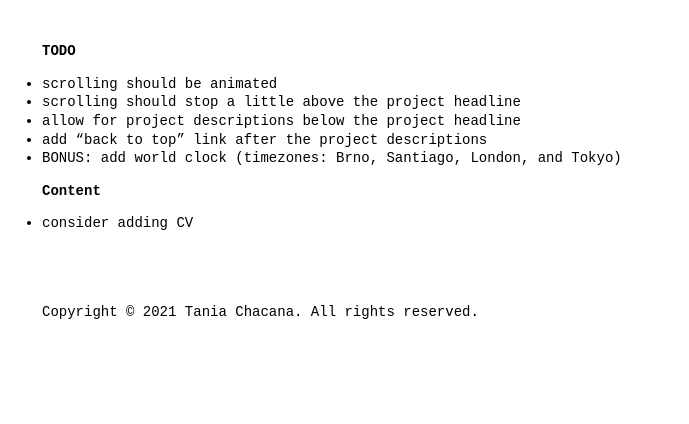
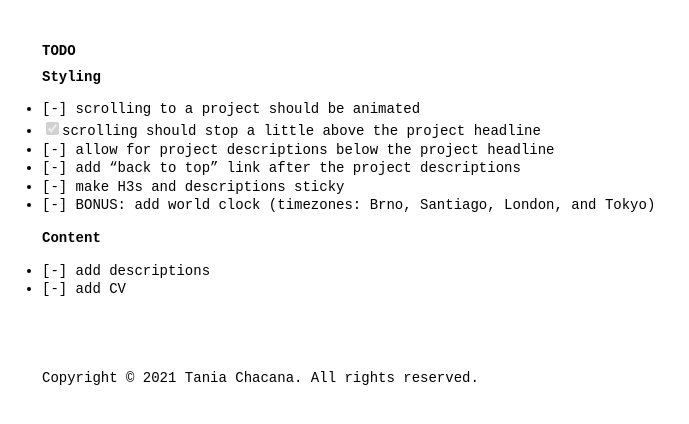
Before and after one commit to TaniaChacana/website, a Jekyll site: the page built from TODO.md, in a window 1280 px wide. Shown: the top 424 px of the page, without its empty margins (0-689 px from the left). Built offline with Jekyll 4.4.1, drawn with Linux system fonts in a browser that asks for light colours; some web fonts are replaced; our own code applies the rules of GitHub Pages for plain Markdown files.

Commit message:
Updated todo, minor update in CSS

```diff
--- a/TODO.md
+++ b/TODO.md
@@ -1,11 +1,15 @@
 # TODO
 
-- scrolling should be animated
-- scrolling should stop a little above the project headline
-- allow for project descriptions below the project headline
-- add “back to top” link after the project descriptions
-- BONUS: add world clock (timezones: Brno, Santiago, London, and Tokyo)
+## Styling
+
+- [-] scrolling to a project should be animated
+- [x] scrolling should stop a little above the project headline
+- [-] allow for project descriptions below the project headline
+- [-] add “back to top” link after the project descriptions
+- [-] make H3s and descriptions sticky
+- [-] BONUS: add world clock (timezones: Brno, Santiago, London, and Tokyo)
 
 ## Content
 
-- consider adding CV
+- [-] add descriptions
+- [-] add CV
--- a/assets/styles.css
+++ b/assets/styles.css
@@ -50,10 +50,10 @@ h3 {
   clear: both;
   float: left;
   width: 15%;
-  margin: 0;
-  margin-top: 10em;
+  margin: 8em 0 0 0;
+  padding: 2em 0 1em 0;
   scroll-behavior: smooth;
-  scroll-margin-block-start: 5em;
+  scroll-margin-block-start: 2em;
 }
 
 p {
@@ -72,7 +72,8 @@ p.copyright {
 
 p.previews {
   float: left;
-  margin: 10em 0 0 0;
+  margin: 8em 0 0 0;
+  padding: 2em 0 0 0;
   width: 80%;
 }
 
@@ -82,6 +83,7 @@ img {
   max-width: 1200px;
   border-radius: 4em;
   margin: 0 0 2em 0;
+  padding: 0;
 }
 
 strong {
```
